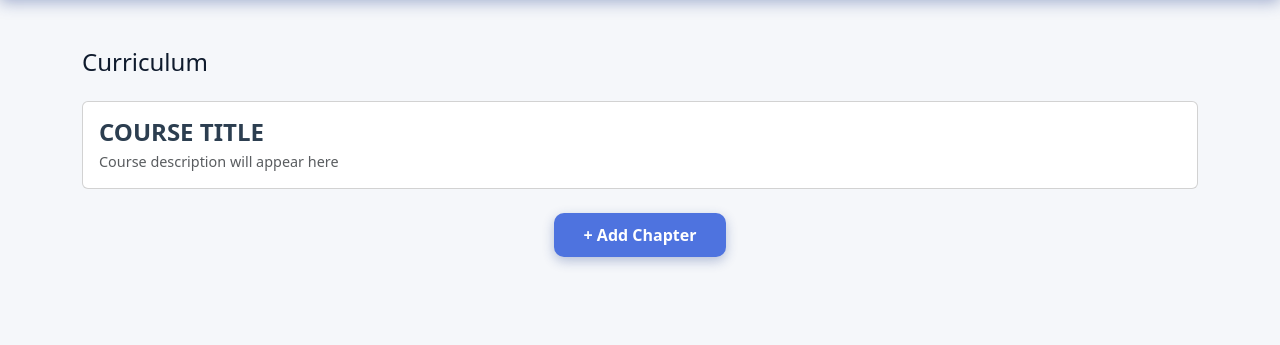
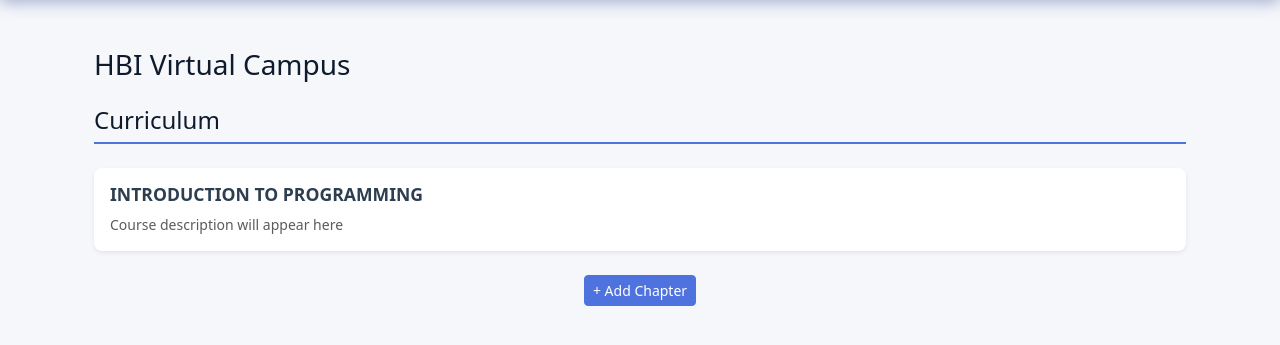
Before and after one commit to HBIUCAMPUS/HBIU-UNIVERSITY-PORTAL, a Flask app: template templates/upload_resource.html in a window 1280 px wide. Shown: the part 90-435 px from the top of the page. Run offline with Flask 3, Linux system fonts and the light colour scheme; the template is opened without the code that fills it, so the values that code supplies are empty; some libraries are stand-ins or nearby versions.

Commit message:
Update upload_resource.html

```diff
--- a/templates/upload_resource.html
+++ b/templates/upload_resource.html
@@ -1,27 +1,41 @@
 {% extends "base.html" %}
 {% block content %}
-<div class="row">
+<div class="container-fluid">
+  <!-- Header Section -->
+  <div class="row mb-4">
     <div class="col-md-12">
-    <h4 class="mb-4">Curriculum</h4>
-
-    <!-- Course Title Section -->
-    <div class="card mb-4">
-      <div class="card-body">
-        <h5 class="card-title text-uppercase mb-1">{{ unit.title if unit else "COURSE TITLE" }}</h5>
-        <p class="card-text text-muted mb-0">{{ unit.description or "Course description will appear here" }}</p>
+      <h1 class="h3 mb-0">HBI Virtual Campus</h1>
     </div>
   </div>
 
-    <!-- Curriculum Items (rendered from API) -->
+  <!-- Main Content -->
+  <div class="row">
+    <div class="col-md-12">
+      <h2 class="h4 mb-4">Curriculum</h2>
+
+      <!-- Course Title Section -->
+      <div class="card mb-4 border-0 shadow-sm">
+        <div class="card-body">
+          <h3 class="card-title text-uppercase fw-bold mb-2" style="color: #2c3e50; font-size: 1.1rem;">
+            {{ unit.title if unit else "INTRODUCTION TO PROGRAMMING" }}
+          </h3>
+          <p class="card-text text-muted mb-0 small">
+            {{ unit.description or "Course description will appear here" }}
+          </p>
+        </div>
+      </div>
+
+      <!-- Curriculum Items -->
       <div id="curriculumList" class="mb-4">
         <!-- Filled by JS -->
       </div>
 
       <!-- Add Chapter Button -->
       <div class="text-center mt-4">
-      <button id="btnAddChapter" class="btn btn-royal-blue">
+        <button id="btnAddChapter" class="btn btn-primary btn-sm">
           + Add Chapter
         </button>
+      </div>
     </div>
   </div>
 </div>
@@ -30,8 +44,10 @@
 <div class="modal fade" id="lessonModal" tabindex="-1" aria-hidden="true">
   <div class="modal-dialog modal-lg">
     <form class="modal-content" id="lessonForm" enctype="multipart/form-data">
-      <div class="modal-header"><h5 class="modal-title">Add Lesson</h5>
-        <button type="button" class="btn-close" data-bs-dismiss="modal"></button></div>
+      <div class="modal-header">
+        <h5 class="modal-title">Add Lesson</h5>
+        <button type="button" class="btn-close" data-bs-dismiss="modal"></button>
+      </div>
       <div class="modal-body">
         <input type="hidden" name="chapter_id" id="lesson_chapter_id">
         <div class="mb-3">
@@ -73,17 +89,26 @@
 <div class="modal fade" id="quizModal" tabindex="-1" aria-hidden="true">
   <div class="modal-dialog">
     <form class="modal-content" id="quizForm" enctype="multipart/form-data">
-      <div class="modal-header"><h5 class="modal-title">Add Quiz</h5>
-        <button type="button" class="btn-close" data-bs-dismiss="modal"></button></div>
+      <div class="modal-header">
+        <h5 class="modal-title">Add Quiz</h5>
+        <button type="button" class="btn-close" data-bs-dismiss="modal"></button>
+      </div>
       <div class="modal-body">
         <input type="hidden" name="chapter_id" id="quiz_chapter_id">
-        <div class="mb-3"><label class="form-label">Title</label>
-          <input name="title" class="form-control" required></div>
-        <div class="mb-3"><label class="form-label">Description</label>
-          <textarea name="description" class="form-control" rows="3"></textarea></div>
-        <div class="mb-3"><label class="form-label">Duration (e.g., 10m)</label>
-          <input name="duration" class="form-control"></div>
-        <div class="mb-3"><label class="form-label">Upload Quiz File (optional)</label>
+        <div class="mb-3">
+          <label class="form-label">Title</label>
+          <input name="title" class="form-control" required>
+        </div>
+        <div class="mb-3">
+          <label class="form-label">Description</label>
+          <textarea name="description" class="form-control" rows="3"></textarea>
+        </div>
+        <div class="mb-3">
+          <label class="form-label">Duration (e.g., 10m)</label>
+          <input name="duration" class="form-control">
+        </div>
+        <div class="mb-3">
+          <label class="form-label">Upload Quiz File (optional)</label>
           <input type="file" name="attachment" class="form-control" accept=".pdf,.doc,.docx">
         </div>
       </div>
@@ -99,17 +124,26 @@
 <div class="modal fade" id="assignmentModal" tabindex="-1" aria-hidden="true">
   <div class="modal-dialog">
     <form class="modal-content" id="assignmentForm" enctype="multipart/form-data">
-      <div class="modal-header"><h5 class="modal-title">Add Assignment</h5>
-        <button type="button" class="btn-close" data-bs-dismiss="modal"></button></div>
+      <div class="modal-header">
+        <h5 class="modal-title">Add Assignment</h5>
+        <button type="button" class="btn-close" data-bs-dismiss="modal"></button>
+      </div>
       <div class="modal-body">
         <input type="hidden" name="chapter_id" id="assignment_chapter_id">
-        <div class="mb-3"><label class="form-label">Title</label>
-          <input name="title" class="form-control" required></div>
-        <div class="mb-3"><label class="form-label">Instructions</label>
-          <textarea name="instructions" class="form-control" rows="4"></textarea></div>
-        <div class="mb-3"><label class="form-label">Due/Duration (optional)</label>
-          <input name="duration" class="form-control" placeholder="e.g., Due week 3"></div>
-        <div class="mb-3"><label class="form-label">Upload Attachment (optional)</label>
+        <div class="mb-3">
+          <label class="form-label">Title</label>
+          <input name="title" class="form-control" required>
+        </div>
+        <div class="mb-3">
+          <label class="form-label">Instructions</label>
+          <textarea name="instructions" class="form-control" rows="4"></textarea>
+        </div>
+        <div class="mb-3">
+          <label class="form-label">Due/Duration (optional)</label>
+          <input name="duration" class="form-control" placeholder="e.g., Due week 3">
+        </div>
+        <div class="mb-3">
+          <label class="form-label">Upload Attachment (optional)</label>
           <input type="file" name="attachment" class="form-control" accept=".pdf,.doc,.docx,.zip">
         </div>
       </div>
@@ -122,16 +156,107 @@
 </div>
 
 <style>
-.curriculum-section .card { border-left: 4px solid #4e73df; transition: all .3s }
-.curriculum-section .card:hover { transform: translateX(5px); box-shadow: 0 4px 8px rgba(0,0,0,.1) }
-.card-title { color:#2c3e50; font-weight:600; font-size:1.5rem }
-.card-text { color:#7f8c8d; font-size:.9rem }
-.btn-royal-blue{background:#4e73df;border-color:#4e73df;color:#fff;padding:10px 30px;font-weight:600}
-.btn-royal-blue:hover{background:#2e59d9;border-color:#2e59d9;transform:translateY(-2px);box-shadow:0 4px 8px rgba(0,0,0,.2)}
-.chapter-card{border-left:4px solid #4e73df}
-.chapter-header{display:flex;justify-content:space-between;align-items:center}
-.item-row{display:flex;justify-content:space-between;align-items:center;padding:.5rem .25rem;border-radius:6px}
-.item-row:hover{background:#f8f9fa}
+/* Main styling to match the design */
+.card {
+  border: none;
+  border-radius: 8px;
+  box-shadow: 0 2px 4px rgba(0,0,0,0.1);
+  margin-bottom: 1rem;
+}
+
+.card-title {
+  color: #2c3e50;
+  font-weight: 600;
+  font-size: 1.1rem;
+}
+
+.card-text {
+  color: #7f8c8d;
+  font-size: 0.875rem;
+}
+
+.chapter-card {
+  border-left: 4px solid #4e73df;
+  transition: all 0.3s ease;
+}
+
+.chapter-card:hover {
+  transform: translateX(2px);
+  box-shadow: 0 4px 8px rgba(0,0,0,0.15);
+}
+
+.chapter-header {
+  display: flex;
+  justify-content: space-between;
+  align-items: flex-start;
+  margin-bottom: 1rem;
+}
+
+.chapter-title {
+  color: #2c3e50;
+  font-weight: 600;
+  margin-bottom: 0.25rem;
+}
+
+.chapter-description {
+  color: #7f8c8d;
+  font-size: 0.875rem;
+}
+
+.item-card {
+  background: #f8f9fa;
+  border: 1px solid #e9ecef;
+  border-radius: 6px;
+  padding: 0.75rem;
+  margin-bottom: 0.5rem;
+}
+
+.item-type {
+  font-weight: 600;
+  color: #4e73df;
+  font-size: 0.875rem;
+  text-transform: capitalize;
+}
+
+.item-title {
+  color: #2c3e50;
+  font-size: 0.9rem;
+  margin-bottom: 0.25rem;
+}
+
+.item-duration {
+  color: #7f8c8d;
+  font-size: 0.8rem;
+}
+
+.btn-group .btn {
+  font-size: 0.8rem;
+  padding: 0.25rem 0.5rem;
+  margin-left: 0.25rem;
+}
+
+.btn-primary {
+  background-color: #4e73df;
+  border-color: #4e73df;
+}
+
+.btn-primary:hover {
+  background-color: #2e59d9;
+  border-color: #2e59d9;
+}
+
+/* Header styling */
+h1 {
+  color: #2c3e50;
+  font-weight: 700;
+}
+
+h2 {
+  color: #2c3e50;
+  font-weight: 600;
+  border-bottom: 2px solid #4e73df;
+  padding-bottom: 0.5rem;
+}
 </style>
 
 <script>
@@ -143,7 +268,7 @@ document.addEventListener('DOMContentLoaded', () => {
   const quizModal = new bootstrap.Modal(document.getElementById('quizModal'));
   const assignmentModal = new bootstrap.Modal(document.getElementById('assignmentModal'));
 
-  // Render
+  // Render curriculum
   async function loadCurriculum() {
     const res = await fetch(`{{ url_for('api_get_curriculum', unit_id=0) }}`.replace('0', unitId));
     const json = await res.json();
@@ -153,27 +278,26 @@ document.addEventListener('DOMContentLoaded', () => {
     curriculumEl.innerHTML = '';
     chapters.forEach(ch => {
       const card = document.createElement('div');
-      card.className = 'card chapter-card mb-3';
+      card.className = 'card chapter-card';
       card.innerHTML = `
         <div class="card-body">
           <div class="chapter-header">
             <div>
-              <h6 class="mb-1">+ ${escapeHtml(ch.title)}</h6>
-              <small class="text-muted">${escapeHtml(ch.description || '')}</small>
+              <h6 class="chapter-title">+ ${escapeHtml(ch.title)}</h6>
+              <small class="chapter-description">${escapeHtml(ch.description || '')}</small>
             </div>
             <div class="btn-group">
-              <button class="btn btn-outline-primary btn-sm add-lesson" data-ch="${ch.id}">Add Lesson</button>
-              <button class="btn btn-outline-primary btn-sm add-quiz" data-ch="${ch.id}">Add Quiz</button>
-              <button class="btn btn-outline-primary btn-sm add-assignment" data-ch="${ch.id}">Add Assignment</button>
+              <button class="btn btn-outline-primary btn-sm add-lesson" data-ch="${ch.id}">Lesson</button>
+              <button class="btn btn-outline-primary btn-sm add-quiz" data-ch="${ch.id}">Quiz</button>
+              <button class="btn btn-outline-primary btn-sm add-assignment" data-ch="${ch.id}">Assignment</button>
             </div>
           </div>
-          <div class="mt-3">
+          <div class="curriculum-items">
             ${(ch.items || []).map(it => `
-              <div class="item-row">
-                <div>
-                  <strong class="text-capitalize">${it.type}</strong> • ${escapeHtml(it.title)}
-                </div>
-                ${it.duration ? `<small class="text-muted">${escapeHtml(it.duration)}</small>` : ''}
+              <div class="item-card">
+                <div class="item-type">${it.type}</div>
+                <div class="item-title">${escapeHtml(it.title)}</div>
+                ${it.duration ? `<div class="item-duration">${escapeHtml(it.duration)}</div>` : ''}
               </div>
             `).join('')}
           </div>
@@ -182,7 +306,7 @@ document.addEventListener('DOMContentLoaded', () => {
       curriculumEl.appendChild(card);
     });
 
-    // hook buttons
+    // Hook buttons
     curriculumEl.querySelectorAll('.add-lesson').forEach(b => b.addEventListener('click', () => {
       document.getElementById('lesson_chapter_id').value = b.dataset.ch;
       document.getElementById('lessonForm').reset();
@@ -202,7 +326,6 @@ document.addEventListener('DOMContentLoaded', () => {
 
   // Add chapter
   document.getElementById('btnAddChapter').addEventListener('click', async () => {
-    // quick prompt for name; default handled server-side
     const title = prompt('Enter chapter title (leave blank for automatic):', '');
     const form = new FormData();
     if (title) form.append('title', title);
@@ -261,7 +384,7 @@ document.addEventListener('DOMContentLoaded', () => {
     return (s || '').replace(/[&<>"']/g, m => ({'&':'&amp;','<':'&lt;','>':'&gt;','"':'&quot;',"'":'&#39;'}[m]));
   }
 
-  // initial
+  // Initial load
   loadCurriculum();
 });
 </script>
```
Lines whose indentation alone changed are shown as unchanged.
